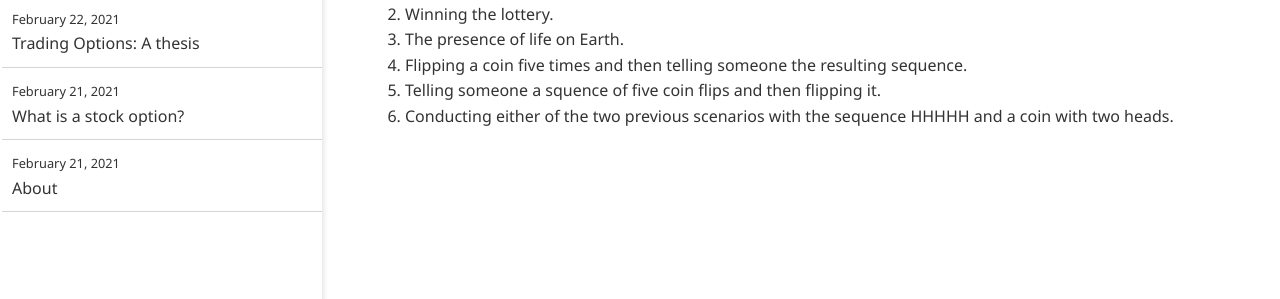
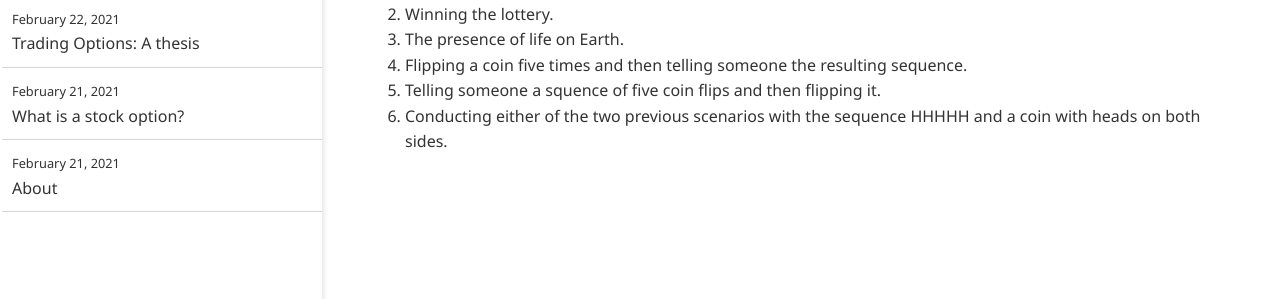
Before and after one commit to impuremaths/impuremaths.github.io, a Jekyll site: the page built from _posts/2021-03-17-the-feynman-license-plate.md, in a window 1280 px wide. Shown: the part 528-827 px from the top of the page. Built offline with Jekyll 4.4.1, drawn with Linux system fonts in a browser that asks for light colours.

Commit message:
Update 2021-03-17-the-feynman-license-plate.md

```diff
--- a/_posts/2021-03-17-the-feynman-license-plate.md
+++ b/_posts/2021-03-17-the-feynman-license-plate.md
@@ -19,4 +19,4 @@
 3. The presence of life on Earth.
 4. Flipping a coin five times and then telling someone the resulting sequence.
 5. Telling someone a squence of five coin flips and then flipping it.
-6. Conducting either of the two previous scenarios with the sequence HHHHH and a coin with two heads.
+6. Conducting either of the two previous scenarios with the sequence HHHHH and a coin with heads on both sides.
```
